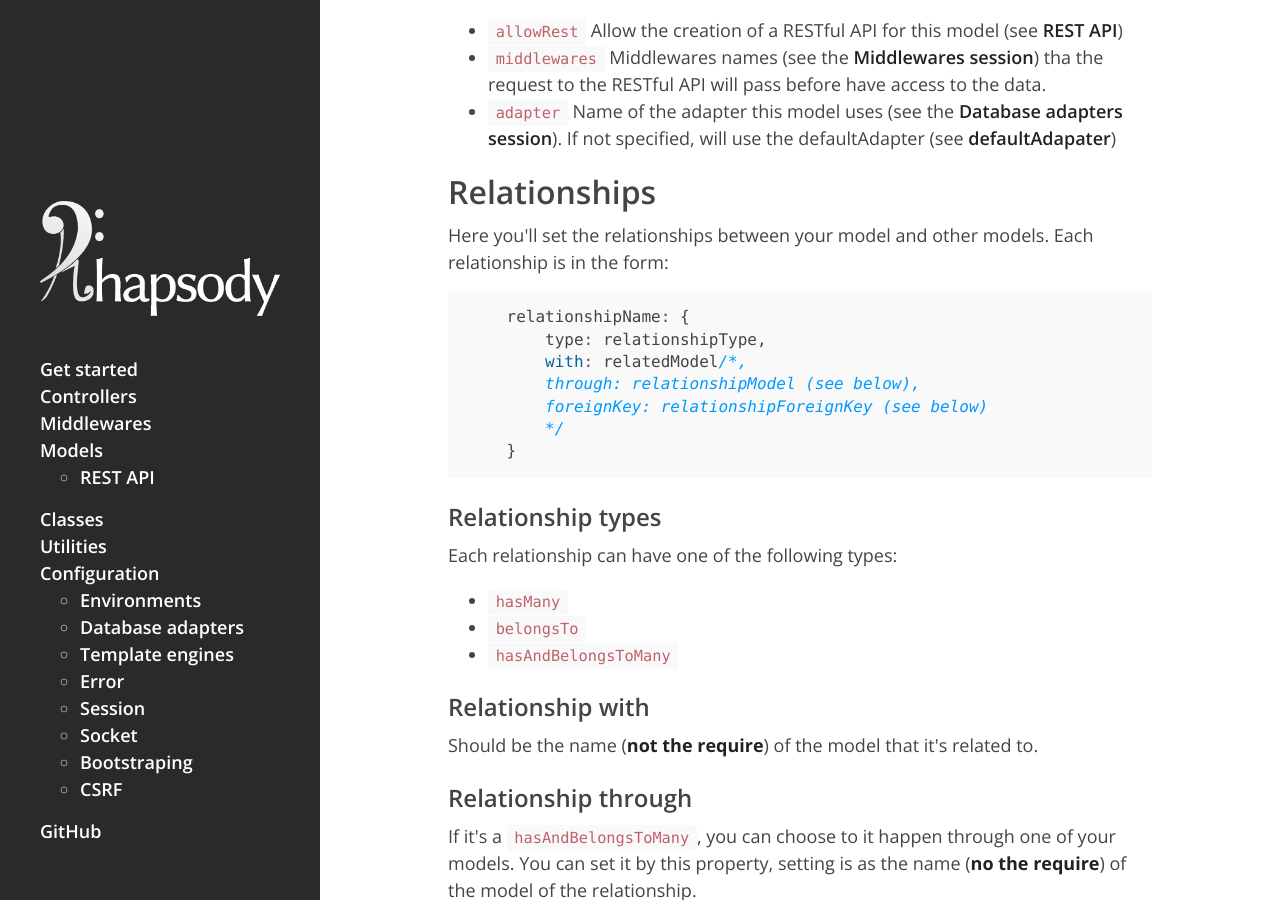
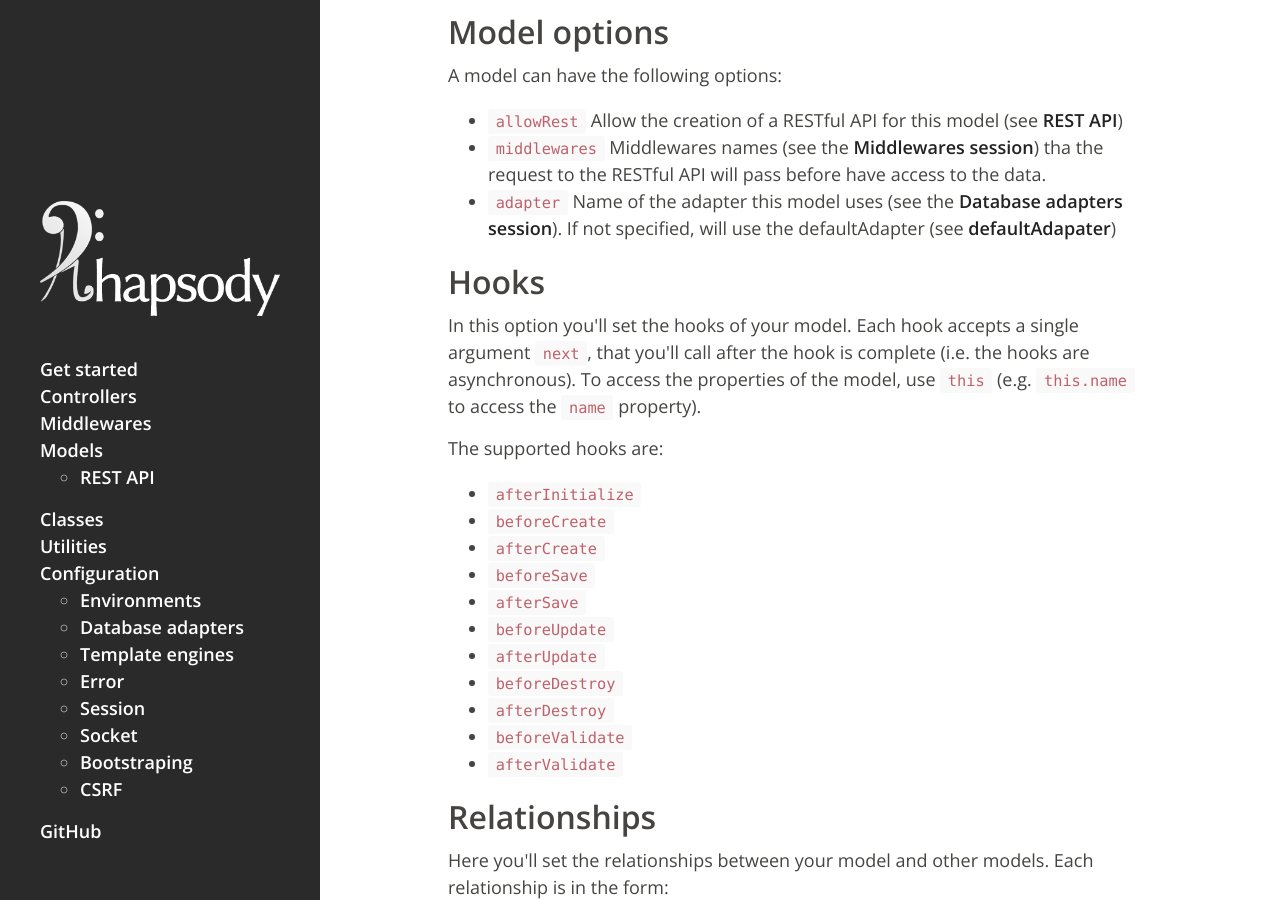
Before and after one commit to rhapsodyjs/rhapsodyjs.github.io, a Jekyll site: the page models/index.html, which Jekyll copies as it is, in a window 1280 px wide and 900 px high, scrolled down 2245 px. Built offline with Jekyll 4.4.1, drawn with Linux system fonts in a browser that asks for light colours; Markdown is read by kramdown in place of the engine named in the settings; some of the changed text lies outside the part shown.

Commit message:
Added info about hooks

```diff
--- a/models/index.html
+++ b/models/index.html
@@ -99,6 +99,10 @@ To see how to use the models, check the <a href="https://github.com/1602/jugglin
         <span class="c1">//Methods that will be only in the server-side model</span>
     <span class="p">},</span>
 
+    <span class="nx">hooks</span><span class="o">:</span> <span class="p">{</span>
+        <span class="c1">//Hooks (see below)</span>
+    <span class="p">}</span>
+
     <span class="nx">options</span><span class="o">:</span> <span class="p">{</span>
         <span class="c1">//Model options (see below)</span>
     <span class="p">},</span>
@@ -162,6 +166,27 @@ But most of adapters accept the following attribute types:</p>
 <li><code>adapter</code> Name of the adapter this model uses (see the <a href="/configuration/database-adapters">Database adapters session</a>). If not specified, will use the defaultAdapter (see <a href="/configuration/environments">defaultAdapater</a>)</li>
 </ul>
 
+<h2>Hooks</h2>
+
+<p>In this option you&#39;ll set the hooks of your model. Each hook accepts a single argument <code>next</code>, that you&#39;ll call after the hook
+is complete (i.e. the hooks are asynchronous). To access the properties of the model, use <code>this</code> (e.g. <code>this.name</code> to access the <code>name</code> property).</p>
+
+<p>The supported hooks are:</p>
+
+<ul>
+<li><code>afterInitialize</code></li>
+<li><code>beforeCreate</code></li>
+<li><code>afterCreate</code></li>
+<li><code>beforeSave</code></li>
+<li><code>afterSave</code></li>
+<li><code>beforeUpdate</code></li>
+<li><code>afterUpdate</code></li>
+<li><code>beforeDestroy</code></li>
+<li><code>afterDestroy</code></li>
+<li><code>beforeValidate</code></li>
+<li><code>afterValidate</code></li>
+</ul>
+
 <h2>Relationships</h2>
 
 <p>Here you&#39;ll set the relationships between your model and other models.
```
